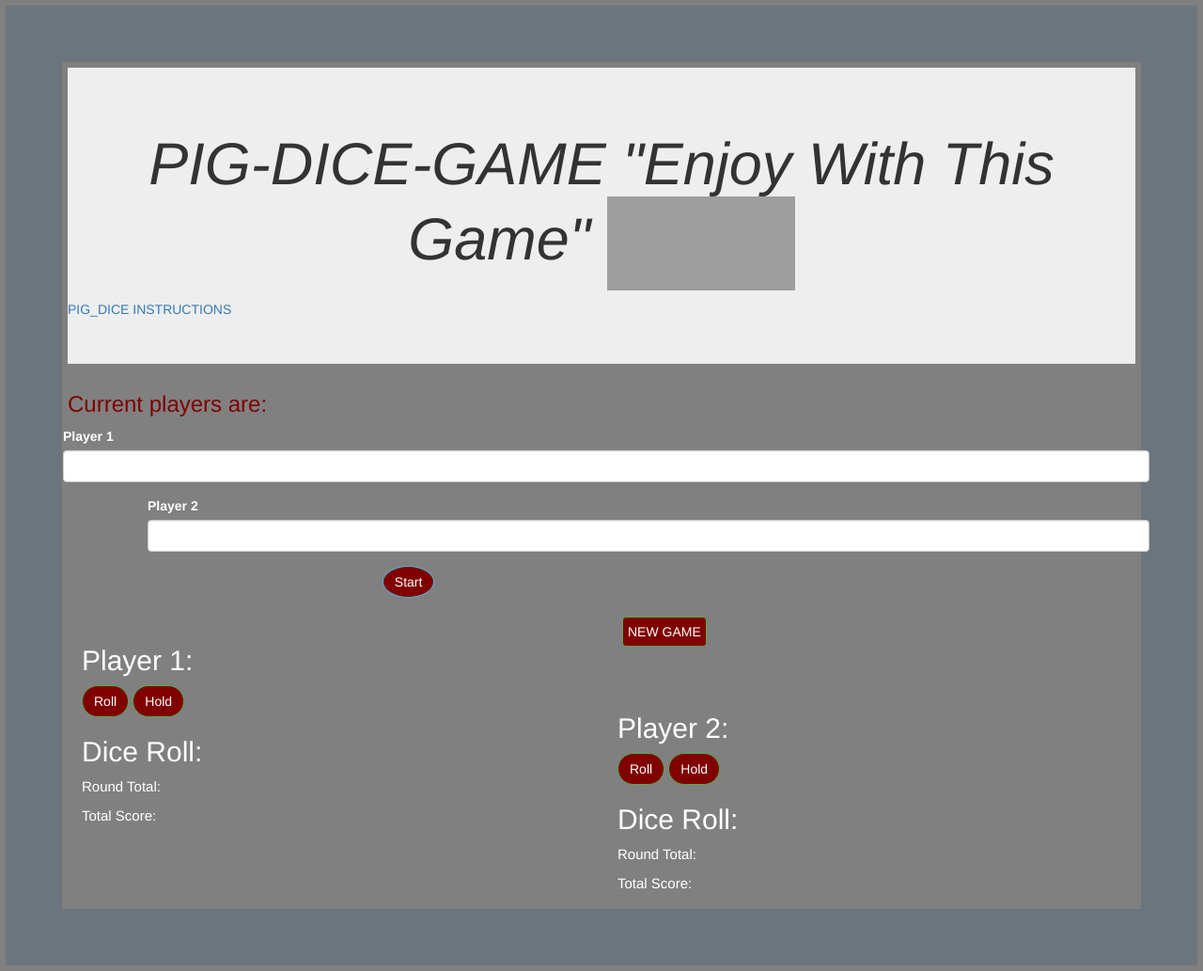
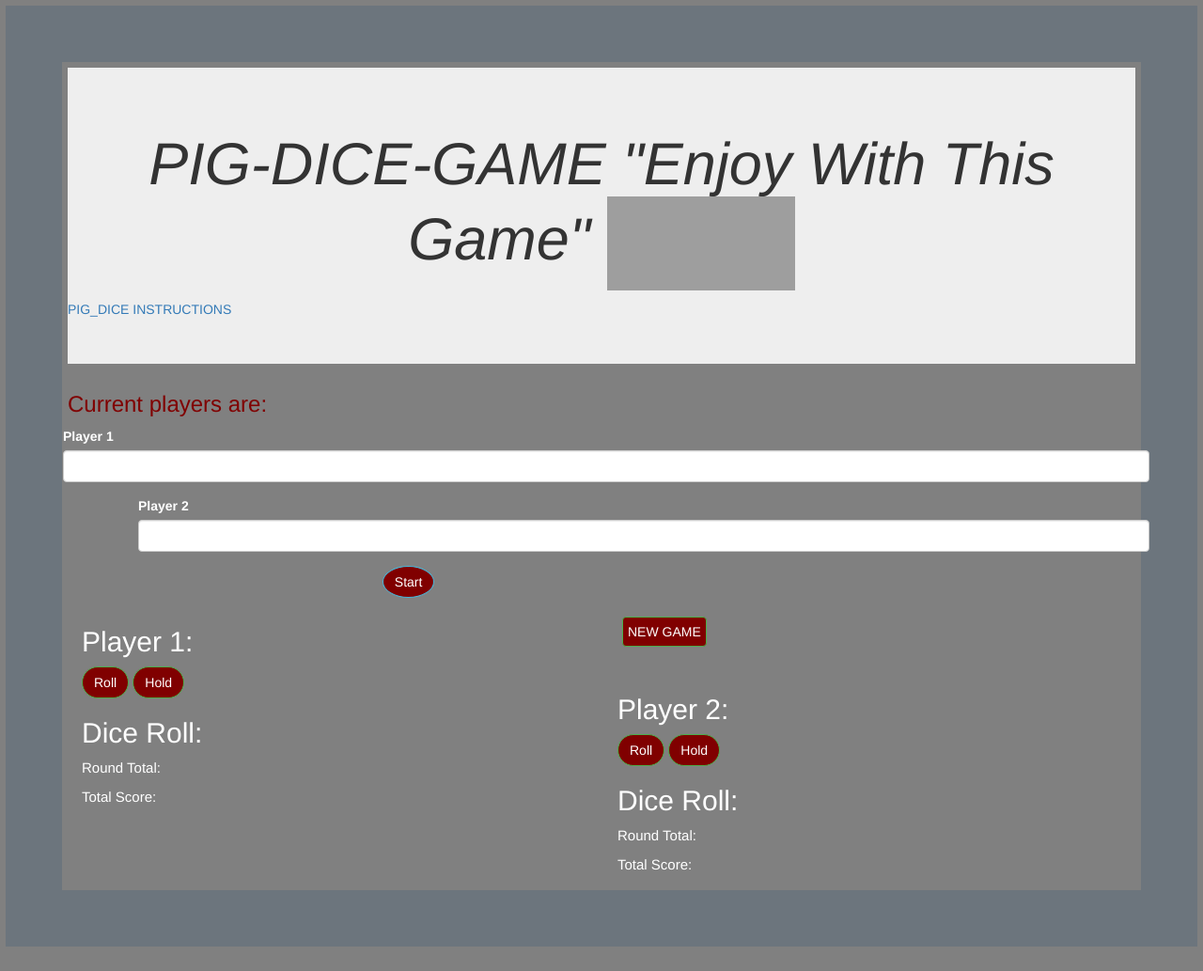
Before and after one commit to CarineIzere/PIG_DICE, a plain HTML site: page index.html in a window 1280 px wide. Shown: the whole page at 94% size. Drawn offline with nearby package versions, Linux system fonts and the light colour scheme; grey boxes are pictures that could not be loaded.

Commit message:
add padding at player2

```diff
--- a/css/styles.css
+++ b/css/styles.css
@@ -21,7 +21,7 @@ body  {
 
   }
   #player-2{
-  padding-left: 100px;
+  padding-left: 90px;
   color: white;
   }
   #player-1{
@@ -36,7 +36,7 @@ body  {
 
   }
   .col-md-6{
-    padding-top: 30px;
+    padding-top: 10px;
     color: white;
     font-size: 15px;
 
```
